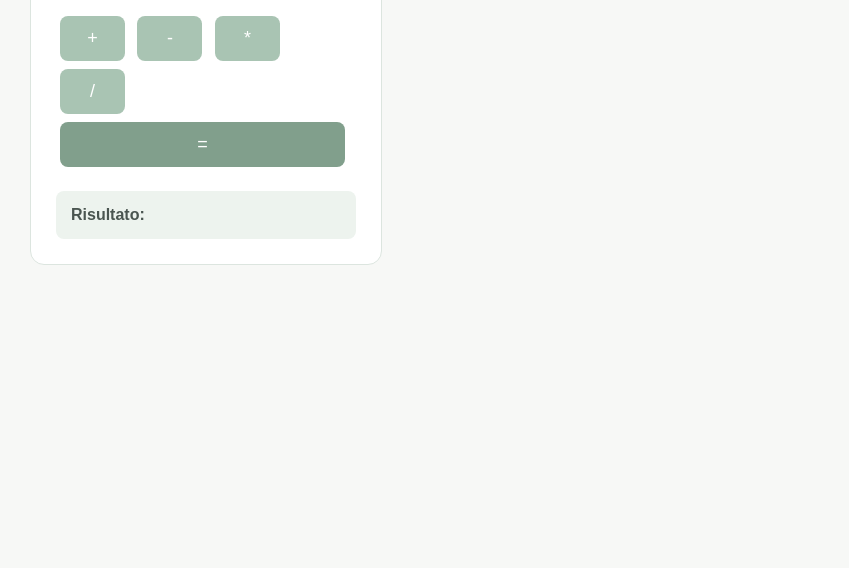
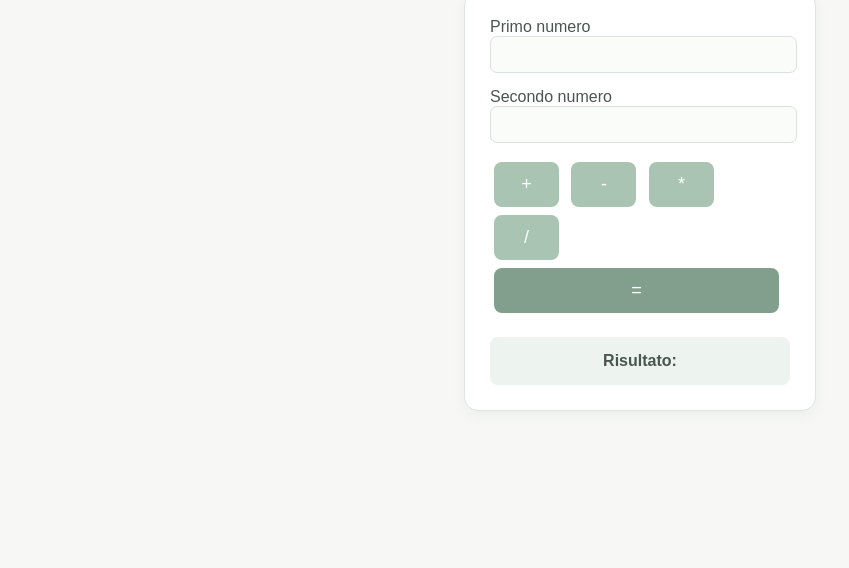
Before and after one commit to ilfede09-alt/desktop-tutorial, a plain HTML site: page calcolatrice.html in a window 1280 px wide. Shown: the part 232-800 px from the top of the page, without its empty margins (0-849 px from the left). Drawn offline with Linux system fonts and the light colour scheme.

Commit message:
Update calcolatrice.html

```diff
--- a/calcolatrice.html
+++ b/calcolatrice.html
@@ -11,7 +11,14 @@
             font-family: Arial;
             background-color: #F7F8F6;
             color: #4A5550;
-            margin: 30px;
+            margin: 0;
+
+            display: flex;
+            justify-content: center;
+            align-items: center;
+
+            min-height: 100vh;
+            flex-direction: column;
         }
 
         h2 {
@@ -24,6 +31,7 @@
             background-color: white;
             border: 1px solid #DCE5DF;
             border-radius: 14px;
+            box-shadow: 0 4px 12px rgba(100,125,110,0.08);
         }
 
         input {
@@ -32,6 +40,7 @@
             margin-bottom: 15px;
             border: 1px solid #D9E2DC;
             border-radius: 7px;
+            background-color: #FAFCFA;
         }
 
         button {
@@ -61,6 +70,7 @@
             background-color: #EDF3EE;
             border-radius: 8px;
             font-weight: bold;
+            text-align: center;
         }
 
     </style>
@@ -106,19 +116,27 @@
         let operazione = "";
 
         function somma() {
+
             operazione = "+";
+
         }
 
         function sottrazione() {
+
             operazione = "-";
+
         }
 
         function moltiplicazione() {
+
             operazione = "*";
+
         }
 
         function divisione() {
+
             operazione = "/";
+
         }
 
 
@@ -128,31 +146,45 @@
 
             numero2 = Number(document.getElementById("n2").value);
 
+            if (document.getElementById("n1").value == "" ||
+                document.getElementById("n2").value == "") {
+
+                alert("Inserire entrambi i numeri!");
+                return;
+
+            }
+
             if (operazione == "+") {
 
                 risultato = numero1 + numero2;
 
             }
+
             else if (operazione == "-") {
 
                 risultato = numero1 - numero2;
 
             }
+
             else if (operazione == "*") {
 
                 risultato = numero1 * numero2;
 
             }
+
             else if (operazione == "/") {
 
                 if (numero2 == 0) {
+
                     alert("Non puoi dividere per zero!");
                     return;
+
                 }
 
                 risultato = numero1 / numero2;
 
             }
+
             else {
 
                 alert("Seleziona un'operazione!");
@@ -168,3 +200,5 @@
     </script>
 
 </body>
+
+</html>
```
